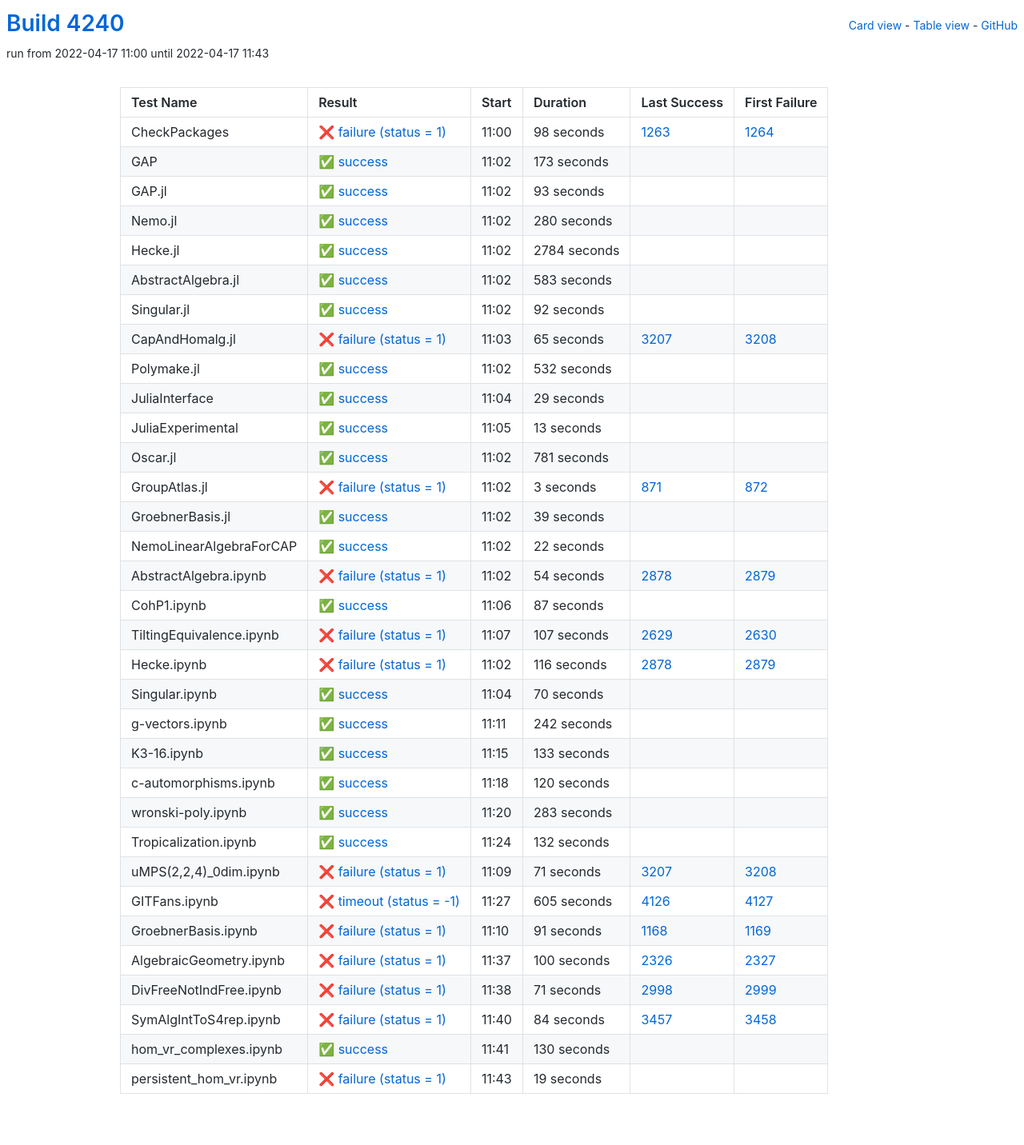
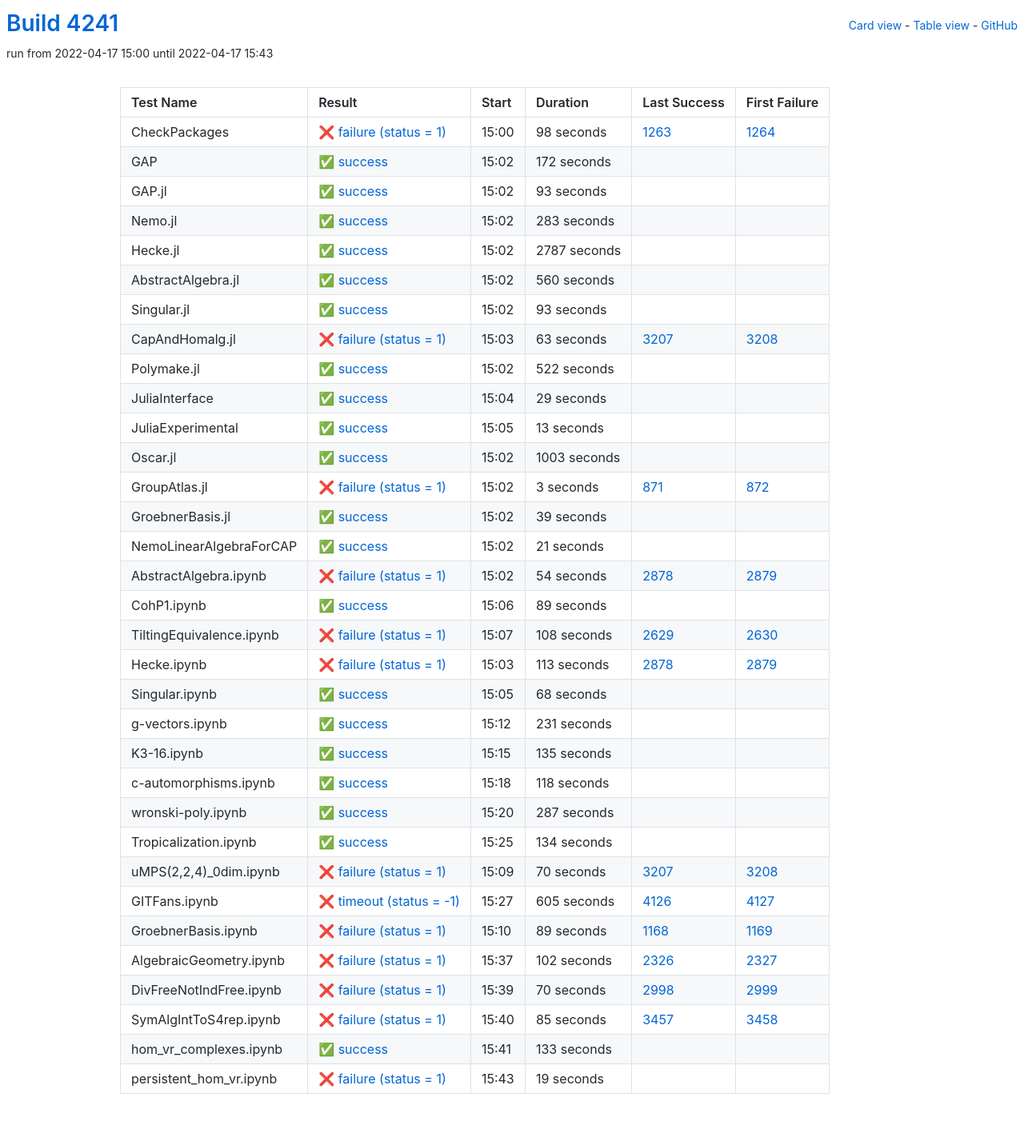
Before and after one commit to oscar-system/oscar-ci-status-stable, a Jekyll site: the page built from table.html, in a window 1280 px wide. Shown: the whole page at 80% size. Built offline with Jekyll 4.4.1, drawn with Linux system fonts in a browser that asks for light colours.

Commit message:
Build #4241

```diff
--- a/_data/ci.yml
+++ b/_data/ci.yml
@@ -1,6 +1,6 @@
 ---
-build: 4240
-build_url: https://oscarci.mathematik.uni-kl.de/job/oscar-stable/4240/
+build: 4241
+build_url: https://oscarci.mathematik.uni-kl.de/job/oscar-stable/4241/
 job: oscar-stable
 organization: oscar-system
 repo: oscar-ci-status-stable
@@ -8,8 +8,8 @@ repourl: https://github.com/oscar-system/oscar-ci-status-stable
 tests:
 - name: CheckPackages
   id: checkpackages
-  log: https://oscarci.mathematik.uni-kl.de/job/oscar-stable/4240/artifact/logs/build-4240/CheckPackages.log
-  start: 2022-04-17 11:00
+  log: https://oscarci.mathematik.uni-kl.de/job/oscar-stable/4241/artifact/logs/build-4241/CheckPackages.log
+  start: 2022-04-17 15:00
   success: false
   exitcode: 1
   status: failure
@@ -20,20 +20,20 @@ tests:
   first_failure_url: https://oscarci.mathematik.uni-kl.de/job/oscar-stable/1264/
 - name: GAP
   id: gap
-  log: https://oscarci.mathematik.uni-kl.de/job/oscar-stable/4240/artifact/logs/build-4240/GAP.log
-  start: 2022-04-17 11:02
+  log: https://oscarci.mathematik.uni-kl.de/job/oscar-stable/4241/artifact/logs/build-4241/GAP.log
+  start: 2022-04-17 15:02
   success: true
   exitcode: 0
   status: success
-  duration: 173
+  duration: 172
   last_success: false
   last_success_url:
   first_failure: false
   first_failure_url:
 - name: GAP.jl
   id: gap-jl
-  log: https://oscarci.mathematik.uni-kl.de/job/oscar-stable/4240/artifact/logs/build-4240/GAP.jl.log
-  start: 2022-04-17 11:02
+  log: https://oscarci.mathematik.uni-kl.de/job/oscar-stable/4241/artifact/logs/build-4241/GAP.jl.log
+  start: 2022-04-17 15:02
   success: true
   exitcode: 0
   status: success
@@ -44,80 +44,80 @@ tests:
   first_failure_url:
 - name: Nemo.jl
   id: nemo-jl
-  log: https://oscarci.mathematik.uni-kl.de/job/oscar-stable/4240/artifact/logs/build-4240/Nemo.jl.log
-  start: 2022-04-17 11:02
+  log: https://oscarci.mathematik.uni-kl.de/job/oscar-stable/4241/artifact/logs/build-4241/Nemo.jl.log
+  start: 2022-04-17 15:02
   success: true
   exitcode: 0
   status: success
-  duration: 280
+  duration: 283
   last_success: false
   last_success_url:
   first_failure: false
   first_failure_url:
 - name: Hecke.jl
   id: hecke-jl
-  log: https://oscarci.mathematik.uni-kl.de/job/oscar-stable/4240/artifact/logs/build-4240/Hecke.jl.log
-  start: 2022-04-17 11:02
+  log: https://oscarci.mathematik.uni-kl.de/job/oscar-stable/4241/artifact/logs/build-4241/Hecke.jl.log
+  start: 2022-04-17 15:02
   success: true
   exitcode: 0
   status: success
-  duration: 2784
+  duration: 2787
   last_success: false
   last_success_url:
   first_failure: false
   first_failure_url:
 - name: AbstractAlgebra.jl
   id: abstractalgebra-jl
-  log: https://oscarci.mathematik.uni-kl.de/job/oscar-stable/4240/artifact/logs/build-4240/AbstractAlgebra.jl.log
-  start: 2022-04-17 11:02
+  log: https://oscarci.mathematik.uni-kl.de/job/oscar-stable/4241/artifact/logs/build-4241/AbstractAlgebra.jl.log
+  start: 2022-04-17 15:02
   success: true
   exitcode: 0
   status: success
-  duration: 583
+  duration: 560
   last_success: false
   last_success_url:
   first_failure: false
   first_failure_url:
 - name: Singular.jl
   id: singular-jl
-  log: https://oscarci.mathematik.uni-kl.de/job/oscar-stable/4240/artifact/logs/build-4240/Singular.jl.log
-  start: 2022-04-17 11:02
+  log: https://oscarci.mathematik.uni-kl.de/job/oscar-stable/4241/artifact/logs/build-4241/Singular.jl.log
+  start: 2022-04-17 15:02
   success: true
   exitcode: 0
   status: success
-  duration: 92
+  duration: 93
   last_success: false
   last_success_url:
   first_failure: false
   first_failure_url:
 - name: CapAndHomalg.jl
   id: capandhomalg-jl
-  log: https://oscarci.mathematik.uni-kl.de/job/oscar-stable/4240/artifact/logs/build-4240/CapAndHomalg.jl.log
-  start: 2022-04-17 11:03
+  log: https://oscarci.mathematik.uni-kl.de/job/oscar-stable/4241/artifact/logs/build-4241/CapAndHomalg.jl.log
+  start: 2022-04-17 15:03
   success: false
   exitcode: 1
   status: failure
-  duration: 65
+  duration: 63
   last_success: 3207
   last_success_url: https://oscarci.mathematik.uni-kl.de/job/oscar-stable/3207/
   first_failure: 3208
   first_failure_url: https://oscarci.mathematik.uni-kl.de/job/oscar-stable/3208/
 - name: Polymake.jl
   id: polymake-jl
-  log: https://oscarci.mathematik.uni-kl.de/job/oscar-stable/4240/artifact/logs/build-4240/Polymake.jl.log
-  start: 2022-04-17 11:02
+  log: https://oscarci.mathematik.uni-kl.de/job/oscar-stable/4241/artifact/logs/build-4241/Polymake.jl.log
+  start: 2022-04-17 15:02
   success: true
   exitcode: 0
   status: success
-  duration: 532
+  duration: 522
   last_success: false
   last_success_url:
   first_failure: false
   first_failure_url:
 - name: JuliaInterface
   id: juliainterface
-  log: https://oscarci.mathematik.uni-kl.de/job/oscar-stable/4240/artifact/logs/build-4240/JuliaInterface.log
-  start: 2022-04-17 11:04
+  log: https://oscarci.mathematik.uni-kl.de/job/oscar-stable/4241/artifact/logs/build-4241/JuliaInterface.log
+  start: 2022-04-17 15:04
   success: true
   exitcode: 0
   status: success
@@ -128,8 +128,8 @@ tests:
   first_failure_url:
 - name: JuliaExperimental
   id: juliaexperimental
-  log: https://oscarci.mathematik.uni-kl.de/job/oscar-stable/4240/artifact/logs/build-4240/JuliaExperimental.log
-  start: 2022-04-17 11:05
+  log: https://oscarci.mathematik.uni-kl.de/job/oscar-stable/4241/artifact/logs/build-4241/JuliaExperimental.log
+  start: 2022-04-17 15:05
   success: true
   exitcode: 0
   status: success
@@ -140,20 +140,20 @@ tests:
   first_failure_url:
 - name: Oscar.jl
   id: oscar-jl
-  log: https://oscarci.mathematik.uni-kl.de/job/oscar-stable/4240/artifact/logs/build-4240/Oscar.jl.log
-  start: 2022-04-17 11:02
+  log: https://oscarci.mathematik.uni-kl.de/job/oscar-stable/4241/artifact/logs/build-4241/Oscar.jl.log
+  start: 2022-04-17 15:02
   success: true
   exitcode: 0
   status: success
-  duration: 781
+  duration: 1003
   last_success: false
   last_success_url:
   first_failure: false
   first_failure_url:
 - name: GroupAtlas.jl
   id: groupatlas-jl
-  log: https://oscarci.mathematik.uni-kl.de/job/oscar-stable/4240/artifact/logs/build-4240/GroupAtlas.jl.log
-  start: 2022-04-17 11:02
+  log: https://oscarci.mathematik.uni-kl.de/job/oscar-stable/4241/artifact/logs/build-4241/GroupAtlas.jl.log
+  start: 2022-04-17 15:02
   success: false
   exitcode: 1
   status: failure
@@ -164,8 +164,8 @@ tests:
   first_failure_url: https://oscarci.mathematik.uni-kl.de/job/oscar-stable/872/
 - name: GroebnerBasis.jl
   id: groebnerbasis-jl
-  log: https://oscarci.mathematik.uni-kl.de/job/oscar-stable/4240/artifact/logs/build-4240/GroebnerBasis.jl.log
-  start: 2022-04-17 11:02
+  log: https://oscarci.mathematik.uni-kl.de/job/oscar-stable/4241/artifact/logs/build-4241/GroebnerBasis.jl.log
+  start: 2022-04-17 15:02
   success: true
   exitcode: 0
   status: success
@@ -176,20 +176,20 @@ tests:
   first_failure_url:
 - name: NemoLinearAlgebraForCAP
   id: nemolinearalgebraforcap
-  log: https://oscarci.mathematik.uni-kl.de/job/oscar-stable/4240/artifact/logs/build-4240/NemoLinearAlgebraForCAP.log
-  start: 2022-04-17 11:02
+  log: https://oscarci.mathematik.uni-kl.de/job/oscar-stable/4241/artifact/logs/build-4241/NemoLinearAlgebraForCAP.log
+  start: 2022-04-17 15:02
   success: true
   exitcode: 0
   status: success
-  duration: 22
+  duration: 21
   last_success: false
   last_success_url:
   first_failure: false
   first_failure_url:
 - name: AbstractAlgebra.ipynb
   id: abstractalgebra-ipynb
-  log: https://oscarci.mathematik.uni-kl.de/job/oscar-stable/4240/artifact/logs/build-4240/AbstractAlgebra.ipynb.log
-  start: 2022-04-17 11:02
+  log: https://oscarci.mathematik.uni-kl.de/job/oscar-stable/4241/artifact/logs/build-4241/AbstractAlgebra.ipynb.log
+  start: 2022-04-17 15:02
   success: false
   exitcode: 1
   status: failure
@@ -200,128 +200,128 @@ tests:
   first_failure_url: https://oscarci.mathematik.uni-kl.de/job/oscar-stable/2879/
 - name: CohP1.ipynb
   id: cohp1-ipynb
-  log: https://oscarci.mathematik.uni-kl.de/job/oscar-stable/4240/artifact/logs/build-4240/CohP1.ipynb.log
-  start: 2022-04-17 11:06
+  log: https://oscarci.mathematik.uni-kl.de/job/oscar-stable/4241/artifact/logs/build-4241/CohP1.ipynb.log
+  start: 2022-04-17 15:06
   success: true
   exitcode: 0
   status: success
-  duration: 87
+  duration: 89
   last_success: false
   last_success_url:
   first_failure: false
   first_failure_url:
 - name: TiltingEquivalence.ipynb
   id: tiltingequivalence-ipynb
-  log: https://oscarci.mathematik.uni-kl.de/job/oscar-stable/4240/artifact/logs/build-4240/TiltingEquivalence.ipynb.log
-  start: 2022-04-17 11:07
+  log: https://oscarci.mathematik.uni-kl.de/job/oscar-stable/4241/artifact/logs/build-4241/TiltingEquivalence.ipynb.log
+  start: 2022-04-17 15:07
   success: false
   exitcode: 1
   status: failure
-  duration: 107
+  duration: 108
   last_success: 2629
   last_success_url: https://oscarci.mathematik.uni-kl.de/job/oscar-stable/2629/
   first_failure: 2630
   first_failure_url: https://oscarci.mathematik.uni-kl.de/job/oscar-stable/2630/
 - name: Hecke.ipynb
   id: hecke-ipynb
-  log: https://oscarci.mathematik.uni-kl.de/job/oscar-stable/4240/artifact/logs/build-4240/Hecke.ipynb.log
-  start: 2022-04-17 11:02
+  log: https://oscarci.mathematik.uni-kl.de/job/oscar-stable/4241/artifact/logs/build-4241/Hecke.ipynb.log
+  start: 2022-04-17 15:03
   success: false
   exitcode: 1
   status: failure
-  duration: 116
+  duration: 113
   last_success: 2878
   last_success_url: https://oscarci.mathematik.uni-kl.de/job/oscar-stable/2878/
   first_failure: 2879
   first_failure_url: https://oscarci.mathematik.uni-kl.de/job/oscar-stable/2879/
 - name: Singular.ipynb
   id: singular-ipynb
-  log: https://oscarci.mathematik.uni-kl.de/job/oscar-stable/4240/artifact/logs/build-4240/Singular.ipynb.log
-  start: 2022-04-17 11:04
+  log: https://oscarci.mathematik.uni-kl.de/job/oscar-stable/4241/artifact/logs/build-4241/Singular.ipynb.log
+  start: 2022-04-17 15:05
   success: true
   exitcode: 0
   status: success
-  duration: 70
+  duration: 68
   last_success: false
   last_success_url:
   first_failure: false
   first_failure_url:
 - name: g-vectors.ipynb
   id: g-vectors-ipynb
-  log: https://oscarci.mathematik.uni-kl.de/job/oscar-stable/4240/artifact/logs/build-4240/g-vectors.ipynb.log
-  start: 2022-04-17 11:11
+  log: https://oscarci.mathematik.uni-kl.de/job/oscar-stable/4241/artifact/logs/build-4241/g-vectors.ipynb.log
+  start: 2022-04-17 15:12
   success: true
   exitcode: 0
   status: success
-  duration: 242
+  duration: 231
   last_success: false
   last_success_url:
   first_failure: false
   first_failure_url:
 - name: K3-16.ipynb
   id: k3-16-ipynb
-  log: https://oscarci.mathematik.uni-kl.de/job/oscar-stable/4240/artifact/logs/build-4240/K3-16.ipynb.log
-  start: 2022-04-17 11:15
+  log: https://oscarci.mathematik.uni-kl.de/job/oscar-stable/4241/artifact/logs/build-4241/K3-16.ipynb.log
+  start: 2022-04-17 15:15
   success: true
   exitcode: 0
   status: success
-  duration: 133
+  duration: 135
   last_success: false
   last_success_url:
   first_failure: false
   first_failure_url:
 - name: c-automorphisms.ipynb
   id: c-automorphisms-ipynb
-  log: https://oscarci.mathematik.uni-kl.de/job/oscar-stable/4240/artifact/logs/build-4240/c-automorphisms.ipynb.log
-  start: 2022-04-17 11:18
+  log: https://oscarci.mathematik.uni-kl.de/job/oscar-stable/4241/artifact/logs/build-4241/c-automorphisms.ipynb.log
+  start: 2022-04-17 15:18
   success: true
   exitcode: 0
   status: success
-  duration: 120
+  duration: 118
   last_success: false
   last_success_url:
   first_failure: false
   first_failure_url:
 - name: wronski-poly.ipynb
   id: wronski-poly-ipynb
-  log: https://oscarci.mathematik.uni-kl.de/job/oscar-stable/4240/artifact/logs/build-4240/wronski-poly.ipynb.log
-  start: 2022-04-17 11:20
+  log: https://oscarci.mathematik.uni-kl.de/job/oscar-stable/4241/artifact/logs/build-4241/wronski-poly.ipynb.log
+  start: 2022-04-17 15:20
   success: true
   exitcode: 0
   status: success
-  duration: 283
+  duration: 287
   last_success: false
   last_success_url:
   first_failure: false
   first_failure_url:
 - name: Tropicalization.ipynb
   id: tropicalization-ipynb
-  log: https://oscarci.mathematik.uni-kl.de/job/oscar-stable/4240/artifact/logs/build-4240/Tropicalization.ipynb.log
-  start: 2022-04-17 11:24
+  log: https://oscarci.mathematik.uni-kl.de/job/oscar-stable/4241/artifact/logs/build-4241/Tropicalization.ipynb.log
+  start: 2022-04-17 15:25
   success: true
   exitcode: 0
   status: success
-  duration: 132
+  duration: 134
   last_success: false
   last_success_url:
   first_failure: false
   first_failure_url:
 - name: uMPS(2,2,4)_0dim.ipynb
   id: umps-2-2-4-0dim-ipynb
-  log: https://oscarci.mathematik.uni-kl.de/job/oscar-stable/4240/artifact/logs/build-4240/uMPS-2-2-4-_0dim.ipynb.log
-  start: 2022-04-17 11:09
+  log: https://oscarci.mathematik.uni-kl.de/job/oscar-stable/4241/artifact/logs/build-4241/uMPS-2-2-4-_0dim.ipynb.log
+  start: 2022-04-17 15:09
   success: false
   exitcode: 1
   status: failure
-  duration: 71
+  duration: 70
   last_success: 3207
   last_success_url: https://oscarci.mathematik.uni-kl.de/job/oscar-stable/3207/
   first_failure: 3208
   first_failure_url: https://oscarci.mathematik.uni-kl.de/job/oscar-stable/3208/
 - name: GITFans.ipynb
   id: gitfans-ipynb
-  log: https://oscarci.mathematik.uni-kl.de/job/oscar-stable/4240/artifact/logs/build-4240/GITFans.ipynb.log
-  start: 2022-04-17 11:27
+  log: https://oscarci.mathematik.uni-kl.de/job/oscar-stable/4241/artifact/logs/build-4241/GITFans.ipynb.log
+  start: 2022-04-17 15:27
   success: false
   exitcode: -1
   status: timeout
@@ -332,68 +332,68 @@ tests:
   first_failure_url: https://oscarci.mathematik.uni-kl.de/job/oscar-stable/4127/
 - name: GroebnerBasis.ipynb
   id: groebnerbasis-ipynb
-  log: https://oscarci.mathematik.uni-kl.de/job/oscar-stable/4240/artifact/logs/build-4240/GroebnerBasis.ipynb.log
-  start: 2022-04-17 11:10
+  log: https://oscarci.mathematik.uni-kl.de/job/oscar-stable/4241/artifact/logs/build-4241/GroebnerBasis.ipynb.log
+  start: 2022-04-17 15:10
   success: false
   exitcode: 1
   status: failure
-  duration: 91
+  duration: 89
   last_success: 1168
   last_success_url: https://oscarci.mathematik.uni-kl.de/job/oscar-stable/1168/
   first_failure: 1169
   first_failure_url: https://oscarci.mathematik.uni-kl.de/job/oscar-stable/1169/
 - name: AlgebraicGeometry.ipynb
   id: algebraicgeometry-ipynb
-  log: https://oscarci.mathematik.uni-kl.de/job/oscar-stable/4240/artifact/logs/build-4240/AlgebraicGeometry.ipynb.log
-  start: 2022-04-17 11:37
+  log: https://oscarci.mathematik.uni-kl.de/job/oscar-stable/4241/artifact/logs/build-4241/AlgebraicGeometry.ipynb.log
+  start: 2022-04-17 15:37
   success: false
   exitcode: 1
   status: failure
-  duration: 100
+  duration: 102
   last_success: 2326
   last_success_url: https://oscarci.mathematik.uni-kl.de/job/oscar-stable/2326/
   first_failure: 2327
   first_failure_url: https://oscarci.mathematik.uni-kl.de/job/oscar-stable/2327/
 - name: DivFreeNotIndFree.ipynb
   id: divfreenotindfree-ipynb
-  log: https://oscarci.mathematik.uni-kl.de/job/oscar-stable/4240/artifact/logs/build-4240/DivFreeNotIndFree.ipynb.log
-  start: 2022-04-17 11:38
+  log: https://oscarci.mathematik.uni-kl.de/job/oscar-stable/4241/artifact/logs/build-4241/DivFreeNotIndFree.ipynb.log
+  start: 2022-04-17 15:39
   success: false
   exitcode: 1
   status: failure
-  duration: 71
+  duration: 70
   last_success: 2998
   last_success_url: https://oscarci.mathematik.uni-kl.de/job/oscar-stable/2998/
   first_failure: 2999
   first_failure_url: https://oscarci.mathematik.uni-kl.de/job/oscar-stable/2999/
 - name: SymAlgIntToS4rep.ipynb
   id: symalginttos4rep-ipynb
-  log: https://oscarci.mathematik.uni-kl.de/job/oscar-stable/4240/artifact/logs/build-4240/SymAlgIntToS4rep.ipynb.log
-  start: 2022-04-17 11:40
+  log: https://oscarci.mathematik.uni-kl.de/job/oscar-stable/4241/artifact/logs/build-4241/SymAlgIntToS4rep.ipynb.log
+  start: 2022-04-17 15:40
   success: false
   exitcode: 1
   status: failure
-  duration: 84
+  duration: 85
   last_success: 3457
   last_success_url: https://oscarci.mathematik.uni-kl.de/job/oscar-stable/3457/
   first_failure: 3458
   first_failure_url: https://oscarci.mathematik.uni-kl.de/job/oscar-stable/3458/
 - name: hom_vr_complexes.ipynb
   id: hom-vr-complexes-ipynb
-  log: https://oscarci.mathematik.uni-kl.de/job/oscar-stable/4240/artifact/logs/build-4240/hom_vr_complexes.ipynb.log
-  start: 2022-04-17 11:41
+  log: https://oscarci.mathematik.uni-kl.de/job/oscar-stable/4241/artifact/logs/build-4241/hom_vr_complexes.ipynb.log
+  start: 2022-04-17 15:41
   success: true
   exitcode: 0
   status: success
-  duration: 130
+  duration: 133
   last_success: false
   last_success_url:
   first_failure: false
   first_failure_url:
 - name: persistent_hom_vr.ipynb
   id: persistent-hom-vr-ipynb
-  log: https://oscarci.mathematik.uni-kl.de/job/oscar-stable/4240/artifact/logs/build-4240/persistent_hom_vr.ipynb.log
-  start: 2022-04-17 11:43
+  log: https://oscarci.mathematik.uni-kl.de/job/oscar-stable/4241/artifact/logs/build-4241/persistent_hom_vr.ipynb.log
+  start: 2022-04-17 15:43
   success: false
   exitcode: 1
   status: failure
```
Also changed, not shown: README.md.
